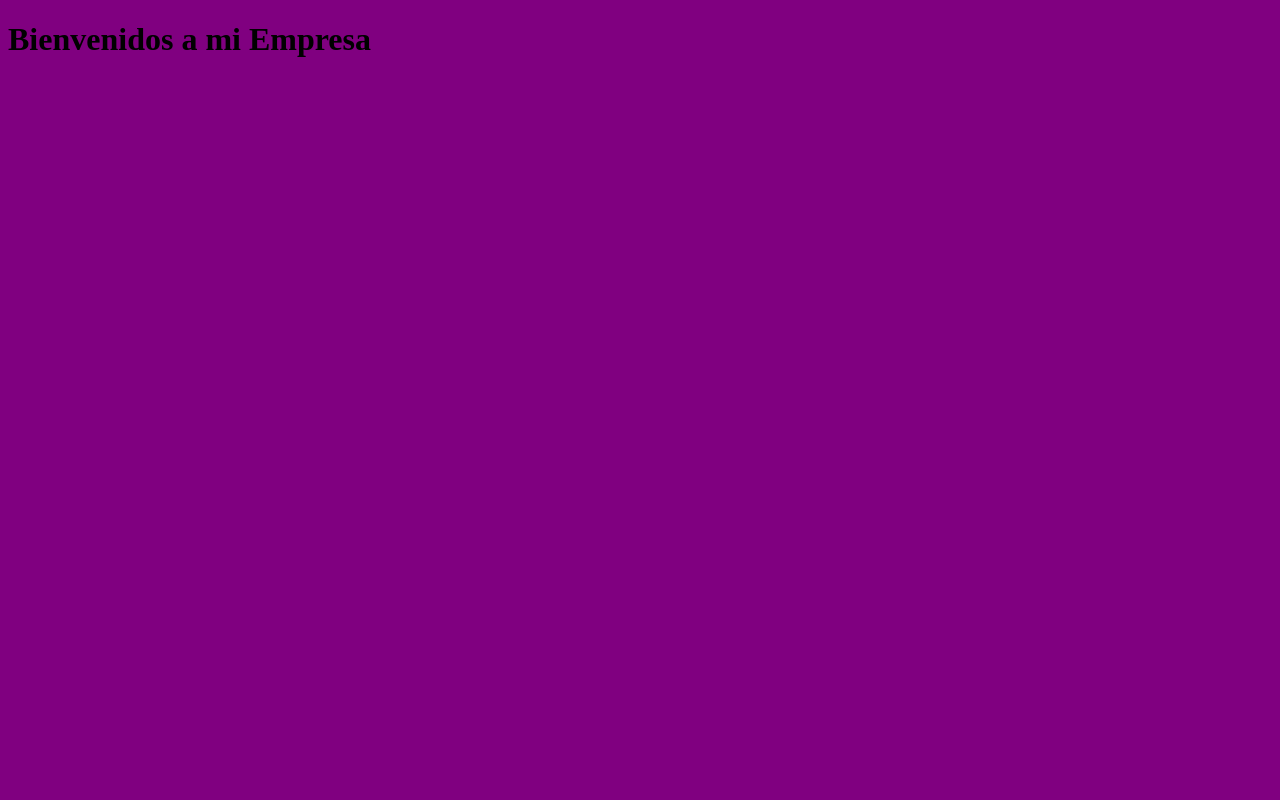
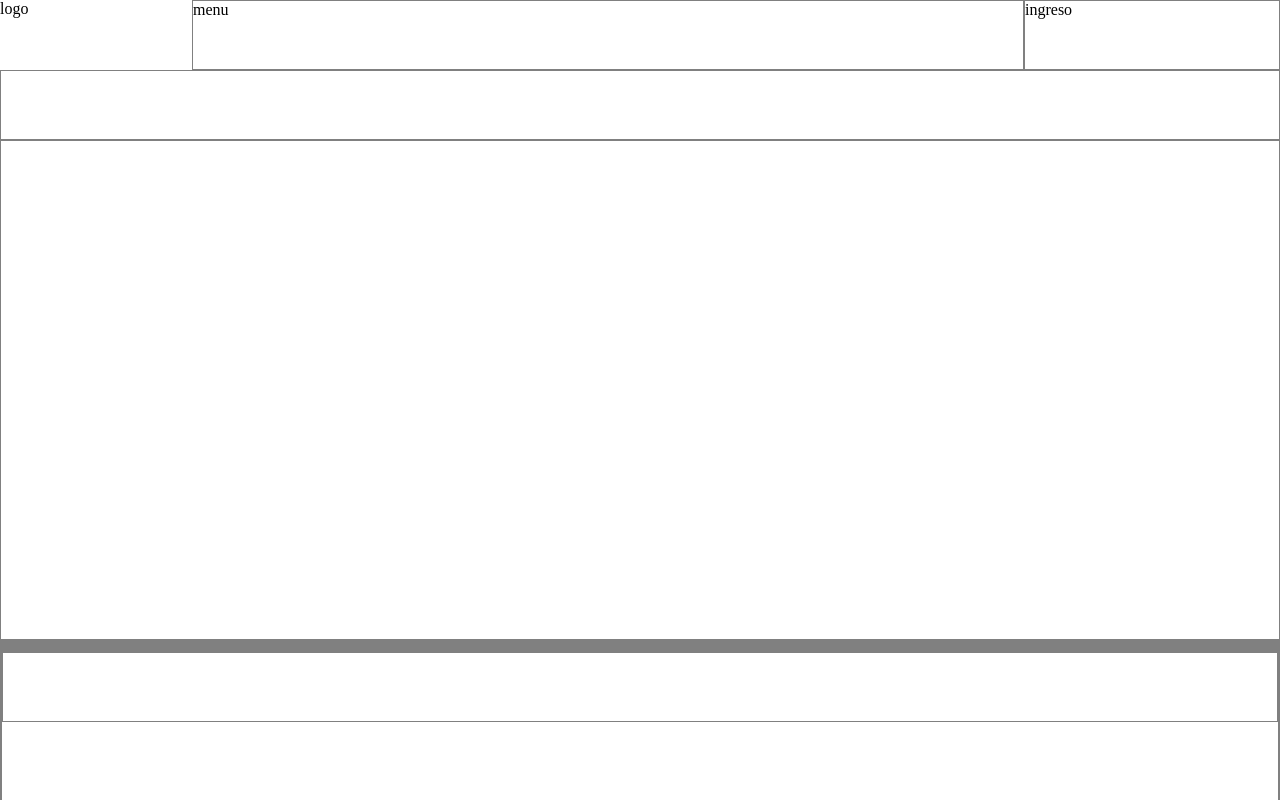
Before and after one commit to VcR4TTLEHE4D/proyecto, a plain HTML site: page index.html in a window 1280 px wide. Shown: the top 800 px of the page. Drawn offline with Linux system fonts and the light colour scheme; files that its build step writes are made by us from their sources; files whose address does not match are found by name.

Commit message:
diseño cajas

```diff
--- a/index.html
+++ b/index.html
@@ -5,10 +5,29 @@
     <meta name="viewport" content="width=device-width, initial-scale=1.0">
     <title>Empresa</title>
 
-    <link rel="stylesheet" href="assets/css/styles.css">
+    <link rel="stylesheet" href="landing/assets/css/styles.css">
 </head>
 <body>
-    <h1>Bienvenidos a mi Empresa</h1>
+    <div class="contenedor">
+        <nav>
+            <div class="logo">logo</div>
+            <div class="borde menu">menu</div>
+            <div class="borde ingreso">ingreso</div>
+
+        </nav>
+        <nav class="borde"></nav>
+        <header class="borde"></header>
+        <div class="borde titulo"></div>
+        <section class="borde portafolio"></div>
+            <div class="borde port-izq"></div>
+            <div class="borde port-der"></div>
+            <div class="borde port cnt"></div>
+        <div class="borde titulo"></div>
+        <section class="borde nosotros"></div>
+        <div class="borde titulo"></div>
+        <section class="borde contacto"></div>
+        <footer class="borde"></footer>
+    </div>
     <script src="assets/js/scripts.js"></script>
 
 </body>
--- a/landing/assets/css/styles.css
+++ b/landing/assets/css/styles.css
@@ -1,3 +1,50 @@
 *{
-    background: purple;
+    box-sizing: border-box;
+    padding: 0;
+    margin: 0;
 }
+
+.borde{
+    border: 1px solid gray;
+}
+.contenedor{
+    width: 100%;
+    max-width: 1280px;
+    margin: auto;
+}
+nav{
+    height: 70px;
+}
+.logo{
+    width: 15%;
+    height: 100%;
+    float: left;
+}
+.menu{
+
+    width: 65%;
+    height: 100%;
+    float: left;
+}
+.ingreso{
+    width: 20%;
+    height: 100%;
+    float: left;
+}
+header,section{
+    height: 500px;
+}
+.portafolio{
+    width: 100%;
+    height: 100%;
+}
+.port-izq,
+.port-cnt,
+.port-der{
+    width: 33.33%;
+    height: 100%;
+    float: left;
+}
+footer{
+    height: 70px;
+}
```
